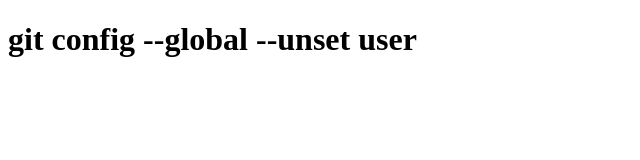
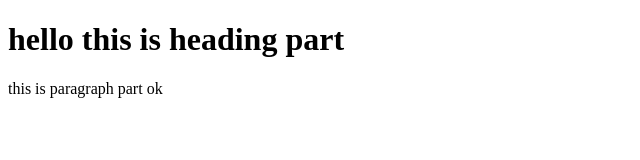
Before and after one commit to adarsh456/new, a plain HTML site: page index.html in a window 1280 px wide. Shown: the whole page, without its empty margins (0-640 px from the left). Drawn offline with Linux system fonts and the light colour scheme.

Commit message:
added in branch

```diff
--- a/index.html
+++ b/index.html
@@ -6,8 +6,9 @@
     <title>Document</title>
 </head>
 <body>
-    <h1>git config --global --unset user
+    <h1>hello  this is heading part
 
 </h1>
+<p>this is paragraph part ok </p>
 </body>
 </html>
```
